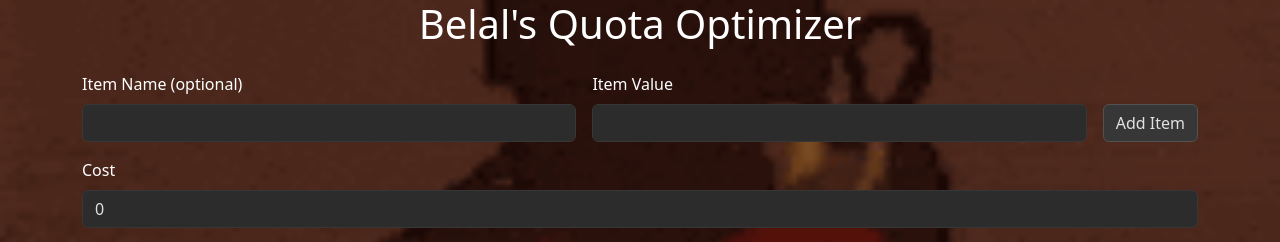
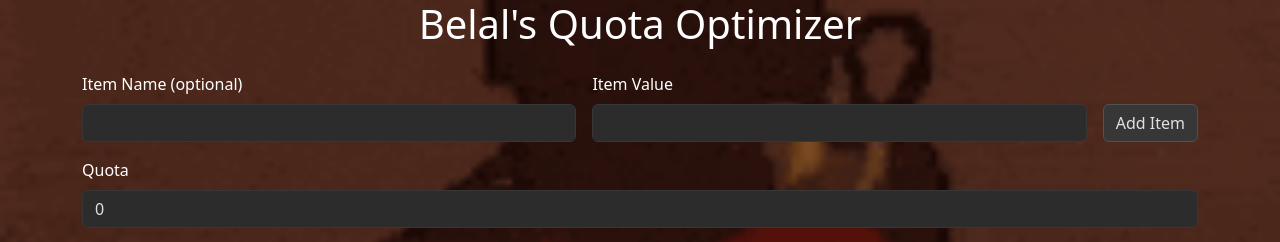
Before and after one commit to Syte1/Lethal-Company-Quota-Optimizer, a React (Create React App) app in the folder frontend/: page / in a window 1280 px wide. Shown: the top 242 px of the page. Built offline with nearby package versions, Linux system fonts and the light colour scheme.

Commit message:
Change Cost to Quota

```diff
--- a/frontend/src/App.js
+++ b/frontend/src/App.js
@@ -138,7 +138,7 @@ function App() {
 				</form>
 
 				<div className="mb-3">
-					<label className="form-label text-white">Cost</label>
+					<label className="form-label text-white">Quota</label>
 					<input
 						type="number"
 						className="form-control custom-dark-input"
```
